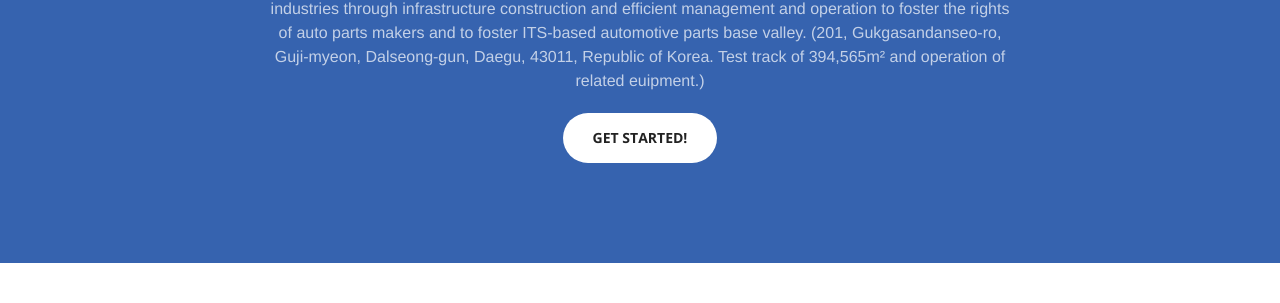
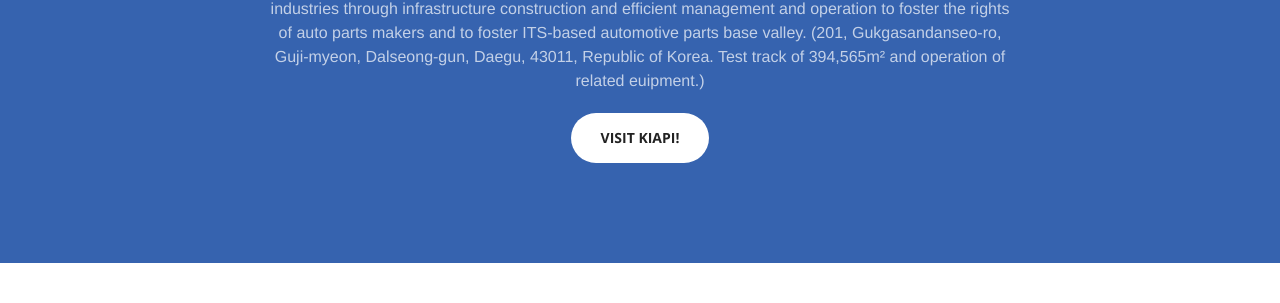
Before and after one commit to Yunhyeongseok-kiapi/kiapi_mulitagent.github.io, a Jekyll site: the page built from docs/index.html, in a window 1280 px wide and 900 px high, scrolled down 1043 px. Shown: the part 132-435 px from the top of the window. Built offline with Jekyll 4.4.1, drawn with Linux system fonts in a browser that asks for light colours.

Commit message:
Update call-to-action.html
modify

```diff
--- a/docs/_includes/call-to-action.html
+++ b/docs/_includes/call-to-action.html
@@ -7,7 +7,7 @@
                 <p class="text-faded">KIAPI will support evaluation of parts of autonomous vehicles and ADAS for local auto parts suppliers with limited development and continuous growth due to changes in internal and external condition, and to become a necessary facility in the local auto parts industry.
 Contributing to the strengthening and development of international advanced competitiveness of high premium auto parts industry and related industries through infrastructure construction and efficient management and operation to foster the rights of auto parts makers and to foster ITS-based automotive parts base valley. (201, Gukgasandanseo-ro, Guji-myeon, Dalseong-gun, Daegu, 43011, Republic of Korea.
 Test track of 394,565m² and operation of related euipment.)</p>
-                <a href="http://www.kiapi.or.kr/" class="btn btn-default btn-xl">Get Started!</a>
+                <a href="http://www.kiapi.or.kr/" class="btn btn-default btn-xl">Visit KIAPI!</a>
             </div>
         </div>
     </div>
```
